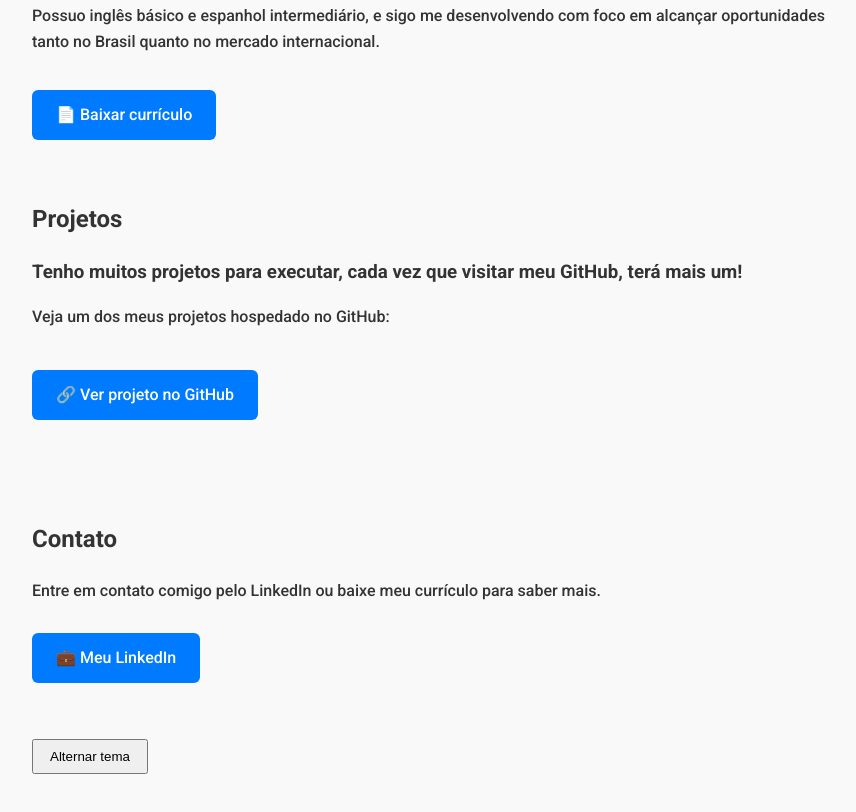
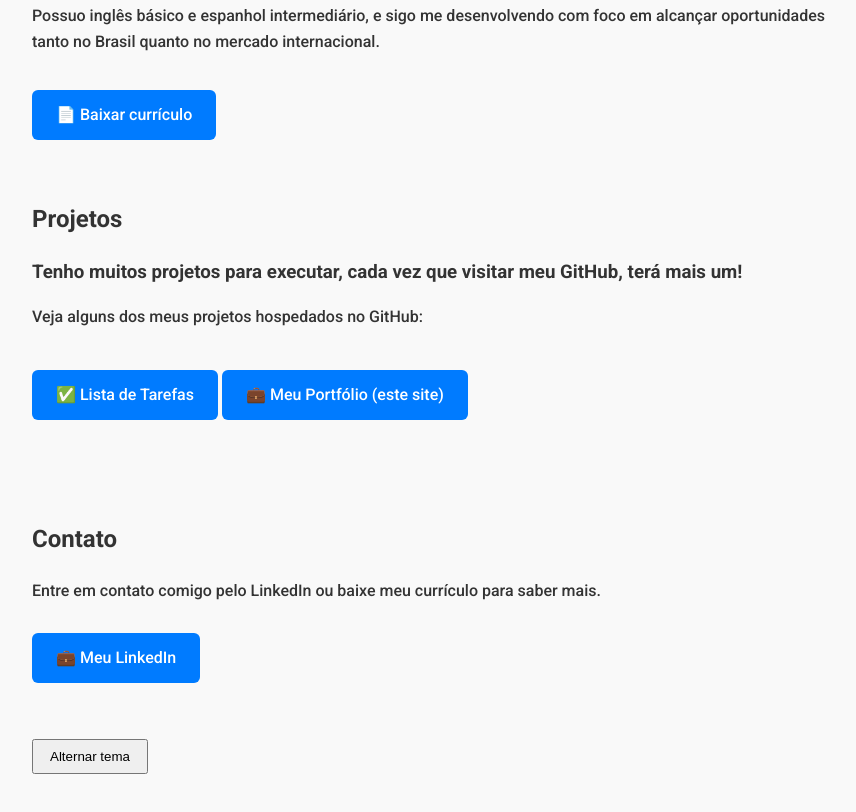
Before and after one commit to Silva01123/Portfolio-Vitoria-Sant-Ana, a plain HTML site: page index.html in a window 1280 px wide. Shown: the part 735-1547 px from the top of the page, without its empty margins (208-1064 px from the left). Drawn offline with Linux system fonts and the light colour scheme.

Commit message:
Adicionando link do portfólio ao meu site

```diff
--- a/index.html
+++ b/index.html
@@ -57,11 +57,17 @@
     <section id="projetos">
       <h2>Projetos</h2>
       <h3>Tenho muitos projetos para executar, cada vez que visitar meu GitHub, terá mais um!</h3>
-      <p>Veja um dos meus projetos hospedado no GitHub:</p>
+      <p>Veja alguns dos meus projetos hospedados no GitHub:</p>
+
       <a href="https://github.com/Silva01123/Minha-lista-de-Tarefas.git" target="_blank" rel="noopener noreferrer" class="btn" title="Ver meu projeto no GitHub">
-        🔗 Ver projeto no GitHub
+        ✅ Lista de Tarefas
+      </a>
+
+      <a href="https://github.com/Silva01123/Portfolio-Vitoria-Sant-Ana.git" target="_blank" rel="noopener noreferrer" class="btn" title="Ver meu portfólio no GitHub">
+        💼 Meu Portfólio (este site)
       </a>
     </section>
+
 
     <section id="contato">
       <h2>Contato</h2>
```
